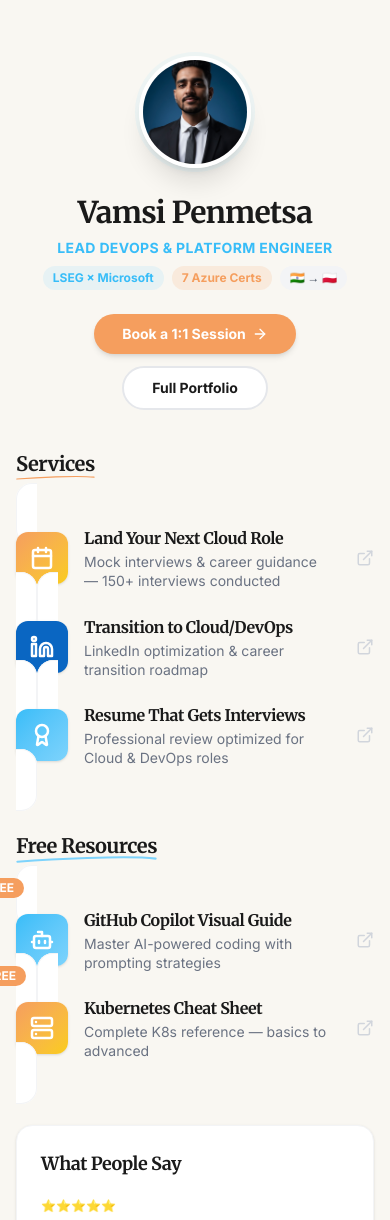
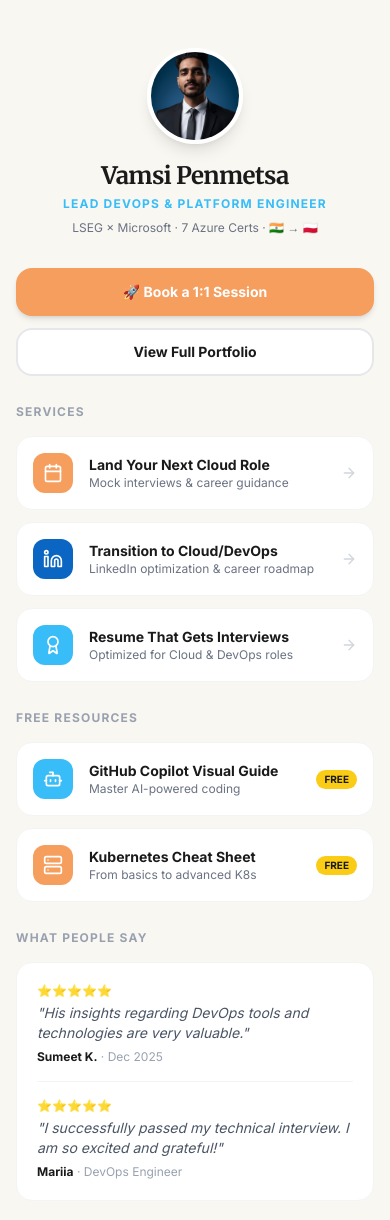
Before and after one commit to vamsipenmetsa/vamsipenmetsa-portfolio, a React (Vite) app: page /vamsipenmetsa-portfolio/links in a window 390 px wide. Shown: the top 1220 px of the page. Built offline with nearby package versions, Linux system fonts and the light colour scheme.

Commit message:
Rewrite Links page: clean linktree layout with safe Tailwind classes

```diff
--- a/src/Links.jsx
+++ b/src/Links.jsx
@@ -2,247 +2,186 @@ import React from 'react';
 import { ArrowLeft, ExternalLink, Calendar, Mail, Linkedin, Github, BookOpen, Instagram, Users, Award, Bot, Server, ArrowRight } from 'lucide-react';
 
 function Links() {
+  return (
+    <div className="min-h-screen bg-ali-cream text-ali-text">
 
-  const LinkCard = ({ href, icon: Icon, bg, iconColor = "text-white", title, desc, badge }) => (
-    <a
-      href={href}
-      target="_blank"
-      rel="noopener noreferrer"
-      className="group bg-white rounded-2xl p-5 hover:-translate-y-1 hover:shadow-xl transition-all duration-300 border border-gray-100 relative overflow-hidden"
-    >
-      {badge && (
-        <span className="absolute top-3 right-3 bg-ali-orange text-white text-xs font-bold px-2.5 py-0.5 rounded-full z-10">
-          {badge}
-        </span>
-      )}
-      <div className="flex items-center gap-4">
-        <div className={`${bg} rounded-xl p-3.5 flex items-center justify-center min-w-[52px] min-h-[52px] group-hover:scale-105 transition-transform duration-300 shadow-sm`}>
-          <Icon className={iconColor} size={24} strokeWidth={2.5} />
+      {/* Profile Header */}
+      <div className="pt-12 pb-8 px-4 max-w-lg mx-auto text-center">
+        <img
+          src="./vamsi-profile.jpg"
+          alt="Vamsi Penmetsa"
+          className="w-24 h-24 rounded-full border-4 border-white shadow-lg mx-auto object-cover object-[center_20%] mb-4"
+        />
+        <h1 className="text-2xl font-serif font-bold text-ali-heading">Vamsi Penmetsa</h1>
+        <p className="text-xs font-bold tracking-widest uppercase text-ali-blue-dark mt-1">Lead DevOps & Platform Engineer</p>
+        <p className="text-xs text-gray-500 mt-2">LSEG × Microsoft · 7 Azure Certs · 🇮🇳 → 🇵🇱</p>
+      </div>
+
+      {/* Links */}
+      <div className="max-w-lg mx-auto px-4 pb-16 space-y-3">
+
+        {/* Primary CTA */}
+        <a href="https://topmate.io/vamsipenmetsa/1755002" target="_blank" rel="noopener noreferrer"
+          className="block w-full text-center py-3.5 bg-ali-orange text-white rounded-2xl font-bold text-sm hover:opacity-90 transition-opacity shadow-md">
+          🚀 Book a 1:1 Session
+        </a>
+
+        <a href="/vamsipenmetsa-portfolio"
+          className="block w-full text-center py-3 bg-white text-ali-heading rounded-2xl font-bold text-sm border-2 border-gray-200 hover:border-ali-orange transition-colors">
+          View Full Portfolio
+        </a>
+
+        {/* Divider — Services */}
+        <p className="text-xs font-bold text-gray-400 uppercase tracking-widest pt-4 pb-1">Services</p>
+
+        <a href="https://topmate.io/vamsipenmetsa/1755002" target="_blank" rel="noopener noreferrer"
+          className="flex items-center gap-4 w-full bg-white rounded-2xl p-4 border border-gray-100 hover:shadow-lg hover:-translate-y-0.5 transition-all">
+          <div className="w-10 h-10 bg-ali-orange rounded-xl flex items-center justify-center flex-shrink-0">
+            <Calendar size={20} className="text-white" />
           </div>
           <div className="flex-1 min-w-0">
-          <h3 className="font-serif font-bold text-base text-ali-heading group-hover:text-ali-orange transition-colors">
-            {title}
-          </h3>
-          <p className="text-sm text-gray-500 font-sans mt-0.5 leading-snug">
-            {desc}
-          </p>
+            <p className="font-bold text-sm text-ali-heading">Land Your Next Cloud Role</p>
+            <p className="text-xs text-gray-500">Mock interviews & career guidance</p>
           </div>
-        <ExternalLink className="text-gray-300 group-hover:text-ali-orange transition-colors ml-2 flex-shrink-0" size={18} />
+          <ArrowRight size={16} className="text-gray-300 flex-shrink-0" />
+        </a>
+
+        <a href="https://topmate.io/vamsipenmetsa/137043?utm_source=public_profile&utm_campaign=vamsipenmetsa" target="_blank" rel="noopener noreferrer"
+          className="flex items-center gap-4 w-full bg-white rounded-2xl p-4 border border-gray-100 hover:shadow-lg hover:-translate-y-0.5 transition-all">
+          <div className="w-10 h-10 bg-[#0A66C2] rounded-xl flex items-center justify-center flex-shrink-0">
+            <Linkedin size={20} className="text-white" />
           </div>
+          <div className="flex-1 min-w-0">
+            <p className="font-bold text-sm text-ali-heading">Transition to Cloud/DevOps</p>
+            <p className="text-xs text-gray-500">LinkedIn optimization & career roadmap</p>
+          </div>
+          <ArrowRight size={16} className="text-gray-300 flex-shrink-0" />
         </a>
-  );
 
-  const SectionHeader = ({ title, accent = "text-ali-blue" }) => (
-    <div className="mb-6">
-      <h2 className="text-xl font-serif font-bold text-ali-heading relative inline-block">
-        {title}
-        <svg className={`absolute w-full h-2 -bottom-1 left-0 ${accent}`} viewBox="0 0 200 9" fill="none" xmlns="http://www.w3.org/2000/svg">
-          <path d="M2.00025 7.00001C45.9184 3.66668 156.667 -2.33332 198.001 2.50001" stroke="currentColor" strokeWidth="3" strokeLinecap="round" />
-        </svg>
-      </h2>
+        <a href="https://topmate.io/vamsipenmetsa/1804944?utm_source=public_profile&utm_campaign=vamsipenmetsa" target="_blank" rel="noopener noreferrer"
+          className="flex items-center gap-4 w-full bg-white rounded-2xl p-4 border border-gray-100 hover:shadow-lg hover:-translate-y-0.5 transition-all">
+          <div className="w-10 h-10 bg-ali-blue-dark rounded-xl flex items-center justify-center flex-shrink-0">
+            <Award size={20} className="text-white" />
           </div>
-  );
+          <div className="flex-1 min-w-0">
+            <p className="font-bold text-sm text-ali-heading">Resume That Gets Interviews</p>
+            <p className="text-xs text-gray-500">Optimized for Cloud & DevOps roles</p>
+          </div>
+          <ArrowRight size={16} className="text-gray-300 flex-shrink-0" />
+        </a>
 
-  return (
-    <div className="min-h-screen bg-ali-cream text-ali-text selection:bg-ali-orange selection:text-white">
+        {/* Divider — Free Resources */}
+        <p className="text-xs font-bold text-gray-400 uppercase tracking-widest pt-4 pb-1">Free Resources</p>
 
-      {/* Hero Profile */}
-      <section className="pt-14 pb-10 px-4 sm:px-6 lg:px-8 max-w-2xl mx-auto">
-        <div className="text-center relative">
-          <div className="relative inline-block mb-5">
-            <img
-              src="./vamsi-profile.jpg"
-              alt="Vamsi Penmetsa — Lead DevOps & Platform Engineer"
-              className="w-28 h-28 rounded-full border-4 border-white shadow-xl mx-auto object-cover object-[center_20%] relative z-10 ring-4 ring-ali-blue/10"
-            />
+        <a href="https://vamsipenmetsa.gumroad.com/l/ryfhqh" target="_blank" rel="noopener noreferrer"
+          className="flex items-center gap-4 w-full bg-white rounded-2xl p-4 border border-gray-100 hover:shadow-lg hover:-translate-y-0.5 transition-all relative">
+          <div className="w-10 h-10 bg-ali-blue-dark rounded-xl flex items-center justify-center flex-shrink-0">
+            <Bot size={20} className="text-white" />
           </div>
-          <h1 className="text-3xl md:text-4xl font-serif font-bold text-ali-heading mb-2">
-            Vamsi Penmetsa
-          </h1>
-          <p className="text-sm font-bold tracking-wide uppercase text-ali-blue-dark mb-2">Lead DevOps & Platform Engineer</p>
-          <div className="flex flex-wrap gap-2 justify-center mb-6">
-            <span className="text-xs font-bold px-2.5 py-1 bg-ali-blue/15 text-ali-blue-dark rounded-full">LSEG × Microsoft</span>
-            <span className="text-xs font-bold px-2.5 py-1 bg-ali-orange/15 text-ali-orange rounded-full">7 Azure Certs</span>
-            <span className="text-xs font-bold px-2.5 py-1 bg-gray-100 text-gray-600 rounded-full">🇮🇳 → 🇵🇱</span>
+          <div className="flex-1 min-w-0">
+            <p className="font-bold text-sm text-ali-heading">GitHub Copilot Visual Guide</p>
+            <p className="text-xs text-gray-500">Master AI-powered coding</p>
           </div>
-          <div className="flex flex-col sm:flex-row gap-3 justify-center items-center">
-            <a href="https://topmate.io/vamsipenmetsa/1755002" target="_blank" rel="noopener noreferrer" className="inline-flex items-center justify-center px-7 py-2.5 bg-ali-orange text-white rounded-full font-bold hover:bg-ali-blue-dark hover:shadow-xl transition-all shadow-md text-sm">
-              Book a 1:1 Session <ArrowRight size={16} className="ml-1.5" />
+          <span className="text-[10px] font-bold px-2 py-0.5 bg-ali-yellow text-ali-heading rounded-full flex-shrink-0">FREE</span>
         </a>
-            <a href="/vamsipenmetsa-portfolio" className="inline-flex items-center justify-center px-7 py-2.5 bg-white text-ali-heading border-2 border-gray-200 rounded-full font-bold hover:border-ali-orange hover:text-ali-orange transition-all text-sm">
-              Full Portfolio
+
+        <a href="https://vamsipenmetsa.gumroad.com/l/knioda" target="_blank" rel="noopener noreferrer"
+          className="flex items-center gap-4 w-full bg-white rounded-2xl p-4 border border-gray-100 hover:shadow-lg hover:-translate-y-0.5 transition-all relative">
+          <div className="w-10 h-10 bg-ali-orange rounded-xl flex items-center justify-center flex-shrink-0">
+            <Server size={20} className="text-white" />
+          </div>
+          <div className="flex-1 min-w-0">
+            <p className="font-bold text-sm text-ali-heading">Kubernetes Cheat Sheet</p>
+            <p className="text-xs text-gray-500">From basics to advanced K8s</p>
+          </div>
+          <span className="text-[10px] font-bold px-2 py-0.5 bg-ali-yellow text-ali-heading rounded-full flex-shrink-0">FREE</span>
         </a>
+
+        {/* Divider — Testimonials */}
+        <p className="text-xs font-bold text-gray-400 uppercase tracking-widest pt-4 pb-1">What People Say</p>
+
+        <div className="bg-white rounded-2xl p-5 border border-gray-100 space-y-4">
+          <div>
+            <p className="text-xs text-ali-orange mb-1">⭐⭐⭐⭐⭐</p>
+            <p className="text-sm text-gray-600 italic">"His insights regarding DevOps tools and technologies are very valuable."</p>
+            <p className="text-xs text-gray-400 mt-1.5"><strong className="text-ali-heading">Sumeet K.</strong> · Dec 2025</p>
           </div>
-        </div>
-      </section>
-
-      {/* Main Content */}
-      <div className="max-w-2xl mx-auto px-4 sm:px-6 lg:px-8 pb-20 space-y-10">
-
-        {/* SERVICES — First for conversion */}
-        <section>
-          <SectionHeader title="Services" accent="text-ali-orange" />
-          <div className="space-y-3">
-            <LinkCard
-              href="https://topmate.io/vamsipenmetsa/1755002"
-              icon={Calendar}
-              bg="bg-gradient-to-br from-ali-orange to-ali-yellow"
-              title="Land Your Next Cloud Role"
-              desc="Mock interviews & career guidance — 150+ interviews conducted"
-            />
-            <LinkCard
-              href="https://topmate.io/vamsipenmetsa/137043?utm_source=public_profile&utm_campaign=vamsipenmetsa"
-              icon={Linkedin}
-              bg="bg-[#0A66C2]"
-              title="Transition to Cloud/DevOps"
-              desc="LinkedIn optimization & career transition roadmap"
-            />
-            <LinkCard
-              href="https://topmate.io/vamsipenmetsa/1804944?utm_source=public_profile&utm_campaign=vamsipenmetsa"
-              icon={Award}
-              bg="bg-gradient-to-br from-ali-blue-dark to-ali-blue"
-              title="Resume That Gets Interviews"
-              desc="Professional review optimized for Cloud & DevOps roles"
-            />
-          </div>
-        </section>
-
-        {/* FREE RESOURCES */}
-        <section>
-          <SectionHeader title="Free Resources" accent="text-ali-blue" />
-          <div className="space-y-3">
-            <LinkCard
-              href="https://vamsipenmetsa.gumroad.com/l/ryfhqh"
-              icon={Bot}
-              bg="bg-gradient-to-br from-ali-blue-dark to-ali-blue"
-              title="GitHub Copilot Visual Guide"
-              desc="Master AI-powered coding with prompting strategies"
-              badge="FREE"
-            />
-            <LinkCard
-              href="https://vamsipenmetsa.gumroad.com/l/knioda"
-              icon={Server}
-              bg="bg-gradient-to-br from-ali-orange to-ali-yellow"
-              title="Kubernetes Cheat Sheet"
-              desc="Complete K8s reference — basics to advanced"
-              badge="FREE"
-            />
-          </div>
-        </section>
-
-        {/* SOCIAL PROOF */}
-        <section className="bg-white rounded-2xl p-6 border border-gray-100 shadow-sm">
-          <h2 className="text-lg font-serif font-bold text-ali-heading mb-5">What People Say</h2>
-
-          <div className="space-y-5">
-            <div className="space-y-2">
-              <div className="flex items-center gap-1 text-ali-orange text-xs">⭐⭐⭐⭐⭐</div>
-              <blockquote className="text-sm text-gray-600 italic border-l-2 border-ali-blue pl-3 py-1">
-                "His insights regarding DevOps and associated tools and technologies are very valuable."
-              </blockquote>
-              <div className="flex items-center gap-2">
-                <div className="w-7 h-7 bg-ali-orange rounded-full flex items-center justify-center text-white font-bold text-[10px]">SK</div>
-                <p className="text-xs text-gray-500"><strong className="text-ali-heading">Sumeet Khastgir</strong> · Dec 2025</p>
+          <div className="border-t border-gray-100 pt-4">
+            <p className="text-xs text-ali-orange mb-1">⭐⭐⭐⭐⭐</p>
+            <p className="text-sm text-gray-600 italic">"I successfully passed my technical interview. I am so excited and grateful!"</p>
+            <p className="text-xs text-gray-400 mt-1.5"><strong className="text-ali-heading">Mariia</strong> · DevOps Engineer</p>
           </div>
         </div>
 
-            <div className="space-y-2">
-              <div className="flex items-center gap-1 text-ali-orange text-xs">⭐⭐⭐⭐⭐</div>
-              <blockquote className="text-sm text-gray-600 italic border-l-2 border-ali-orange pl-3 py-1">
-                "I successfully passed last technical interview. Thank you for your recommendation... I am so excited and grateful!"
-              </blockquote>
-              <div className="flex items-center gap-2">
-                <div className="w-7 h-7 bg-ali-blue rounded-full flex items-center justify-center text-white font-bold text-[10px]">M</div>
-                <p className="text-xs text-gray-500"><strong className="text-ali-heading">Mariia</strong> · Aspiring DevOps Engineer</p>
-              </div>
-            </div>
+        {/* Divider — Connect */}
+        <p className="text-xs font-bold text-gray-400 uppercase tracking-widest pt-4 pb-1">Connect</p>
+
+        <div className="grid grid-cols-2 gap-3">
+          <a href="https://www.linkedin.com/in/vamsipenmetsa" target="_blank" rel="noopener noreferrer"
+            className="flex items-center gap-3 bg-white rounded-2xl p-3.5 border border-gray-100 hover:shadow-md transition-all">
+            <Linkedin size={18} className="text-[#0A66C2]" />
+            <span className="text-sm font-bold text-ali-heading">LinkedIn</span>
+          </a>
+          <a href="https://github.com/vamsipenmetsa" target="_blank" rel="noopener noreferrer"
+            className="flex items-center gap-3 bg-white rounded-2xl p-3.5 border border-gray-100 hover:shadow-md transition-all">
+            <Github size={18} className="text-gray-800" />
+            <span className="text-sm font-bold text-ali-heading">GitHub</span>
+          </a>
+          <a href="https://medium.com/@vamsipenmetsa" target="_blank" rel="noopener noreferrer"
+            className="flex items-center gap-3 bg-white rounded-2xl p-3.5 border border-gray-100 hover:shadow-md transition-all">
+            <BookOpen size={18} className="text-gray-800" />
+            <span className="text-sm font-bold text-ali-heading">Medium</span>
+          </a>
+          <a href="mailto:vamsivarmapenmatsa@gmail.com"
+            className="flex items-center gap-3 bg-white rounded-2xl p-3.5 border border-gray-100 hover:shadow-md transition-all">
+            <Mail size={18} className="text-ali-orange" />
+            <span className="text-sm font-bold text-ali-heading">Email</span>
+          </a>
         </div>
 
-          <div className="mt-5 text-center">
-            <a href="https://topmate.io/vamsipenmetsa/1755002" target="_blank" rel="noopener noreferrer" className="inline-flex items-center gap-1.5 px-6 py-2.5 bg-ali-orange text-white rounded-full font-bold text-sm hover:bg-ali-blue-dark hover:shadow-lg transition-all">
-              Start your journey <ArrowRight size={16} />
+        {/* Divider — Communities */}
+        <p className="text-xs font-bold text-gray-400 uppercase tracking-widest pt-4 pb-1">Communities</p>
+
+        <a href="https://linkedin.openinapp.co/groups-13986647" target="_blank" rel="noopener noreferrer"
+          className="flex items-center gap-4 w-full bg-white rounded-2xl p-4 border border-gray-100 hover:shadow-lg hover:-translate-y-0.5 transition-all">
+          <div className="w-10 h-10 bg-ali-blue-dark rounded-xl flex items-center justify-center flex-shrink-0">
+            <Users size={20} className="text-white" />
+          </div>
+          <div className="flex-1 min-w-0">
+            <p className="font-bold text-sm text-ali-heading">DevOps Professionals Group</p>
+            <p className="text-xs text-gray-500">15,000+ members</p>
+          </div>
+          <ArrowRight size={16} className="text-gray-300 flex-shrink-0" />
         </a>
+
+        <a href="https://www.instagram.com/poland_streets" target="_blank" rel="noopener noreferrer"
+          className="flex items-center gap-4 w-full bg-white rounded-2xl p-4 border border-gray-100 hover:shadow-lg hover:-translate-y-0.5 transition-all">
+          <div className="w-10 h-10 bg-[#E4405F] rounded-xl flex items-center justify-center flex-shrink-0">
+            <Instagram size={20} className="text-white" />
           </div>
-        </section>
+          <div className="flex-1 min-w-0">
+            <p className="font-bold text-sm text-ali-heading">Poland Streets 📸</p>
+            <p className="text-xs text-gray-500">Street photography · 3M+ views</p>
+          </div>
+          <ArrowRight size={16} className="text-gray-300 flex-shrink-0" />
+        </a>
 
-        {/* CONNECT */}
-        <section>
-          <SectionHeader title="Connect" accent="text-ali-orange" />
-          <div className="grid grid-cols-1 sm:grid-cols-2 gap-3">
-            <LinkCard
-              href="https://www.linkedin.com/in/vamsipenmetsa"
-              icon={Linkedin}
-              bg="bg-[#0A66C2]"
-              title="LinkedIn"
-              desc="Professional updates"
-            />
-            <LinkCard
-              href="https://github.com/vamsipenmetsa"
-              icon={Github}
-              bg="bg-gradient-to-br from-gray-800 to-gray-600"
-              title="GitHub"
-              desc="Open source projects"
-            />
-            <LinkCard
-              href="https://medium.com/@vamsipenmetsa"
-              icon={BookOpen}
-              bg="bg-gradient-to-br from-gray-900 to-gray-700"
-              title="Medium"
-              desc="Technical articles"
-            />
-            <LinkCard
-              href="mailto:vamsivarmapenmatsa@gmail.com"
-              icon={Mail}
-              bg="bg-gradient-to-br from-ali-orange to-ali-yellow"
-              title="Email"
-              desc="Get in touch"
-            />
+        <a href="https://www.instagram.com/international_friends_wawa" target="_blank" rel="noopener noreferrer"
+          className="flex items-center gap-4 w-full bg-white rounded-2xl p-4 border border-gray-100 hover:shadow-lg hover:-translate-y-0.5 transition-all">
+          <div className="w-10 h-10 bg-[#E4405F] rounded-xl flex items-center justify-center flex-shrink-0">
+            <Instagram size={20} className="text-white" />
           </div>
-        </section>
+          <div className="flex-1 min-w-0">
+            <p className="font-bold text-sm text-ali-heading">International Friends Warsaw</p>
+            <p className="text-xs text-gray-500">Community events & meetups</p>
+          </div>
+          <ArrowRight size={16} className="text-gray-300 flex-shrink-0" />
+        </a>
 
-        {/* COMMUNITIES */}
-        <section>
-          <SectionHeader title="Communities" accent="text-ali-blue" />
-          <div className="space-y-3">
-            <LinkCard
-              href="https://linkedin.openinapp.co/groups-13986647"
-              icon={Users}
-              bg="bg-gradient-to-br from-ali-blue to-ali-blue-dark"
-              title="DevOps Professionals Group"
-              desc="15,000+ cloud & DevOps professionals"
-            />
-            <LinkCard
-              href="https://www.instagram.com/poland_streets"
-              icon={Instagram}
-              bg="bg-gradient-to-br from-purple-500 to-pink-500"
-              title="Poland Streets 📸"
-              desc="Curated street photography (3M+ views)"
-            />
-            <LinkCard
-              href="https://www.instagram.com/international_friends_wawa"
-              icon={Instagram}
-              bg="bg-gradient-to-br from-orange-400 to-pink-400"
-              title="International Friends Warsaw"
-              desc="Community events & meetups"
-            />
-            <LinkCard
-              href="https://www.instagram.com/vamsipenmetsa7"
-              icon={Instagram}
-              bg="bg-gradient-to-br from-purple-600 to-pink-600"
-              title="Instagram"
-              desc="Personal updates & life"
-            />
-          </div>
-        </section>
-
-        {/* Back to Portfolio */}
-        <div className="text-center pt-4">
-          <a
-            href="/vamsipenmetsa-portfolio"
-            className="inline-flex items-center gap-2 px-6 py-2.5 rounded-full border-2 border-gray-200 text-ali-heading hover:border-ali-orange hover:text-ali-orange transition-all text-sm font-medium"
-          >
-            <ArrowLeft size={16} />
-            Back to Portfolio
+        {/* Back */}
+        <div className="text-center pt-6">
+          <a href="/vamsipenmetsa-portfolio" className="inline-flex items-center gap-1.5 text-sm text-gray-400 hover:text-ali-orange transition-colors">
+            <ArrowLeft size={14} /> Back to Portfolio
           </a>
         </div>
       </div>
```
Lines whose indentation alone changed are shown as unchanged.
